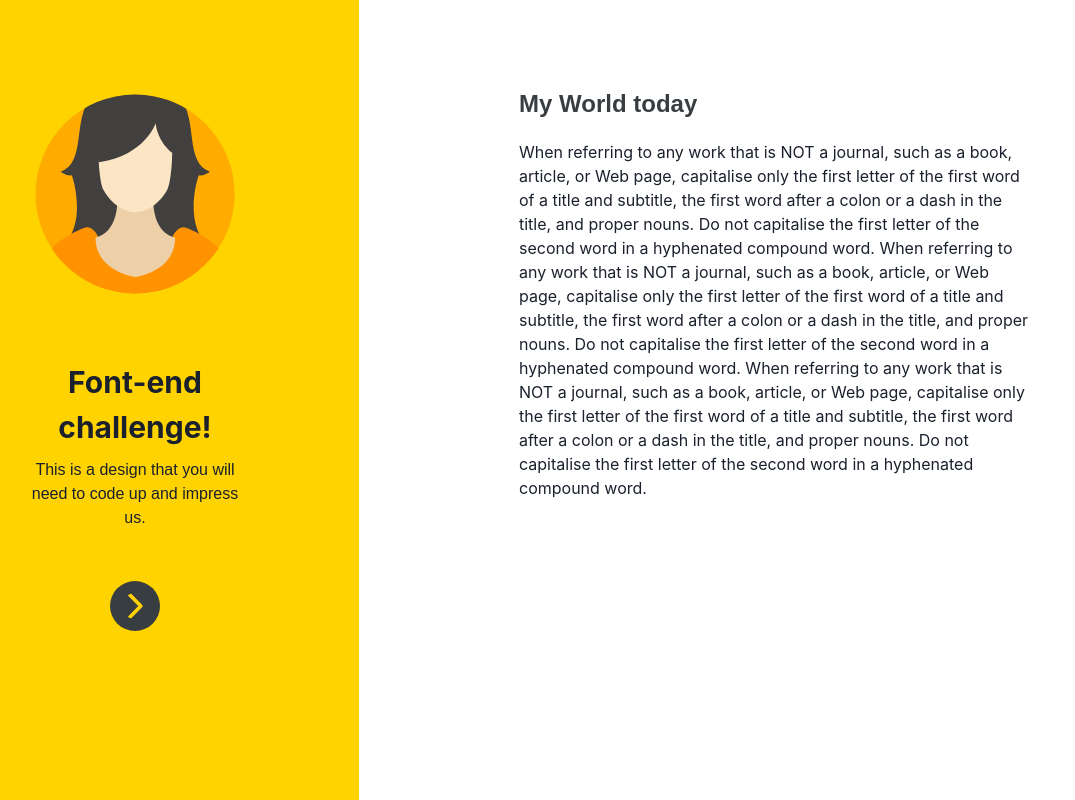
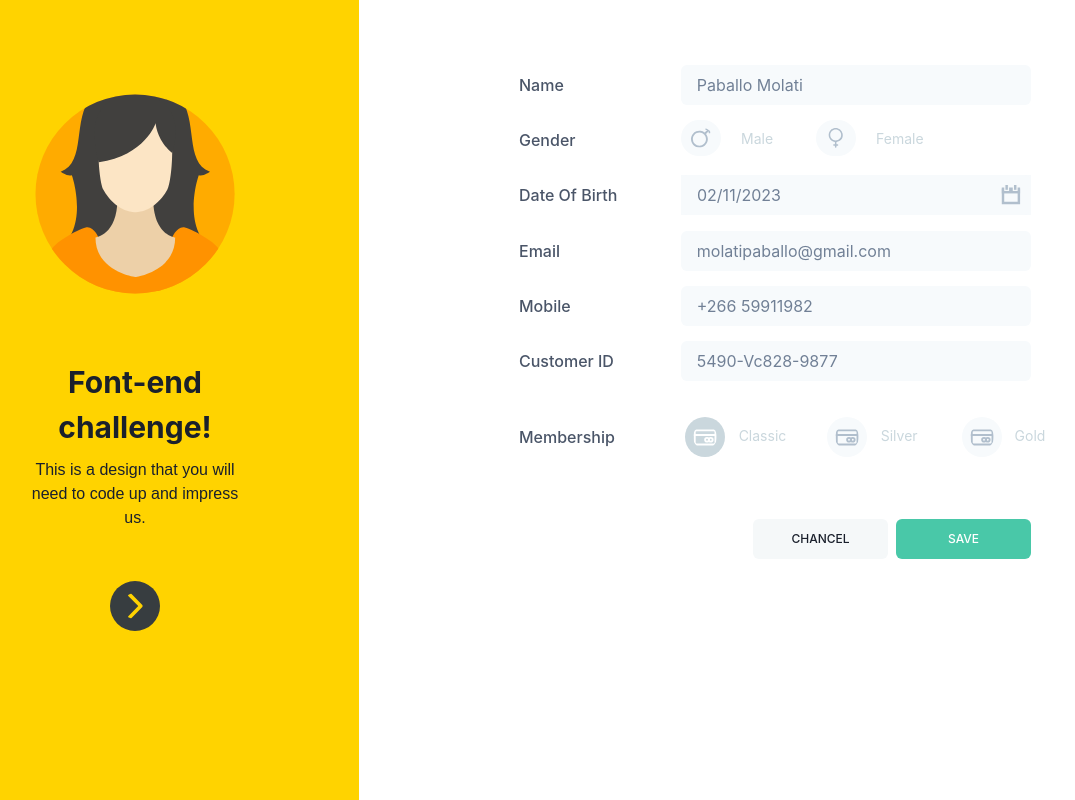
Before and after one commit to Molatii/chaperone-ls, a React (Create React App) app: page / in a window 1280 px wide. Shown: the whole page, without its empty margins (89-1164 px from the left). Built offline with nearby package versions, Linux system fonts and the light colour scheme.

Commit message:
commit add svg image rotation

```diff
--- a/src/App.js
+++ b/src/App.js
@@ -1,18 +1,14 @@
 import React, { useState } from "react";
 import { Box, Stack, VStack } from "@chakra-ui/react";
-// import FormPanel from "./components/formPanel";
+import FormPanel from "./components/formPanel";
 import LeftPanel from "./components/leftPanel";
 import ContentPanel from "./components/contentPanel";
 
 function App() {
-  const [showContent, setShowContent] = useState(false);
-
-  function changePanel() {
+  const [showContent, setShowContent] = useState(true);
+  function changePanel(){
     setShowContent(!showContent);
-    console.log(showContent);
   }
-
-
 
   return (
     <Box w="100%" h={{ base: "100%", md: "100vh"}}>
@@ -28,16 +24,27 @@ function App() {
           alignItems="center"
           p={{ base: "20", md: "20" }}
         >
-         <LeftPanel />
+         <LeftPanel changePanel={changePanel} showContent={showContent} />
         </VStack>
         <Stack
           p={{ base: "20", md: "20" }}
           pl={{ base: "5", md: "40" }}
           pr={{ base: "5", md: "40" }}
-          bg={{ base: "#373d40", md: "white" }}
+          bg={{
+            base: showContent ?
+              "#373d40" : "#ff9200",
+            md: showContent ?
+              "white" : "#ff9200"
+          }}
           w={{ base: "100%", md: "65%" }}
         >
-           <ContentPanel changePanel={changePanel} />
+          {
+            showContent ? (
+               <FormPanel/>
+            ) : (
+                <ContentPanel />
+            )
+          }
         </Stack>
       </Stack>
     </Box>
--- a/src/components/leftPanel.js
+++ b/src/components/leftPanel.js
@@ -3,7 +3,7 @@ import { Stack, Text, Image } from "@chakra-ui/react";
 import faceIcon from "../images/face.svg";
 import arrowIcon from "../images/arrow.svg";
 
-function LeftPanel({changePanel}) {
+function LeftPanel (props){
 
     return (
         <>
@@ -29,10 +29,18 @@ function LeftPanel({changePanel}) {
           >
             This is a design that you will need to code up and impress us.
           </Text>
-          <Stack pt={{ base: "8%", md: "15%"}}>
-            <Image
+          <Stack
+            pt={{ base: "8%", md: "15%" }}
+        >
+
+          {
+            props.showContent ? (<Image
+              onClick={props.changePanel}
+              transform={{
+                base: "rotate(90deg)",
+                md: "rotate(0deg)"
+              }}
               src={arrowIcon}
-            onClick={()=> changePanel()}
               width="50px"
               height="50px"
               alt="arrow-Icon"
@@ -41,6 +49,26 @@ function LeftPanel({changePanel}) {
               cursor="pointer"
               p={3}
               />
+              )
+              :
+              (
+              <Image
+              onClick={props.changePanel}
+                  transform={{
+                    base: "rotate(270deg)",
+                    md: "rotate(180deg)"
+                  }}
+              src={arrowIcon}
+              width="50px"
+              height="50px"
+              alt="arrow-Icon"
+              borderRadius="full"
+              backgroundColor="#373d40"
+              cursor="pointer"
+              p={3}
+              />)
+          }
+
         </Stack>
         </>
     )
```
Lines whose indentation alone changed are shown as unchanged.
